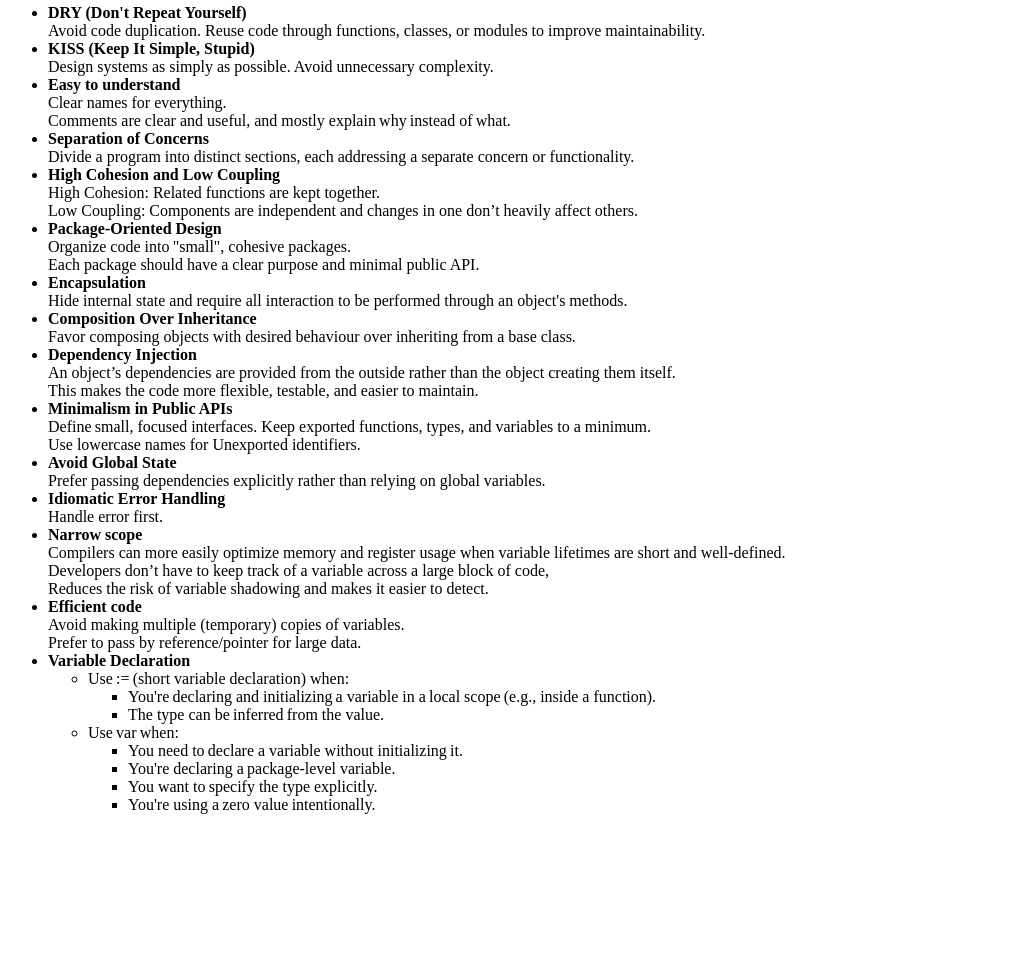
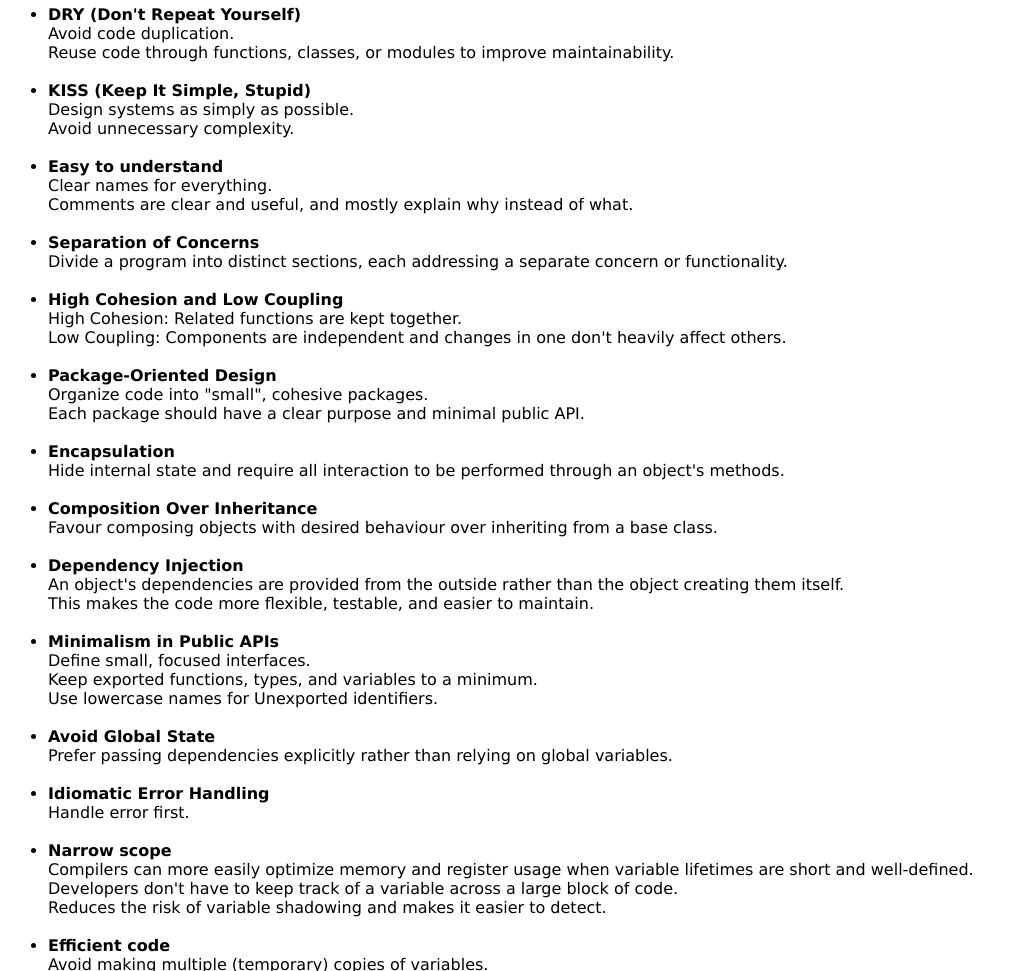
Before and after one commit to ckdcowster/ckdcowster.github.io, a plain HTML site: page designthoughts.html in a window 1280 px wide. Shown: the part 62-1033 px from the top of the page, without its empty margins (0-1027 px from the left). Before the commit the page ends 892 px from the top, so only its background shows below. Drawn offline with Linux system fonts and the light colour scheme.

Commit message:
format changes

```diff
--- a/designthoughts.html
+++ b/designthoughts.html
@@ -1,35 +1,100 @@
+<!DOCTYPE HTML PUBLIC "-//W3C//DTD HTML 4.0 Transitional//EN">
+<html>
+    <head><title>Design Thoughts</title></head>
+    <style>
+        body {
+            font-family: Verdana, sans-serif;
+            font-size:      12pt;
+       }
+    </style>
+    <body>
         <h1 id="design-thoughts">Design Thoughts</h1>
         <ul>
-<li><strong>DRY (Don&#39;t Repeat Yourself)</strong><br>Avoid code duplication.
-Reuse code through functions, classes, or modules to improve maintainability.</li>
-<li><strong>KISS (Keep It Simple, Stupid)</strong><br>Design systems as simply as possible.
-Avoid unnecessary complexity.</li>
-<li><strong>Easy to understand</strong><br>Clear names for everything.<br>Comments are clear and useful, and mostly explain why instead of what.  </li>
-<li><strong>Separation of Concerns</strong><br>Divide a program into distinct sections, each addressing a separate concern or functionality.</li>
-<li><strong>High Cohesion and Low Coupling</strong><br>High Cohesion: Related functions are kept together.<br>Low Coupling: Components are independent and changes in one don’t heavily affect others.  </li>
-<li><strong>Package-Oriented Design</strong><br>Organize code into &quot;small&quot;, cohesive packages.<br>Each package should have a clear purpose and minimal public API.</li>
-<li><strong>Encapsulation</strong><br>Hide internal state and require all interaction to be performed through an object&#39;s methods.</li>
-<li><strong>Composition Over Inheritance</strong><br>Favor composing objects with desired behaviour over inheriting from a base class.</li>
-<li><strong>Dependency Injection</strong><br>An object’s dependencies are provided from the outside rather than the object creating them itself.<br>This makes the code more flexible, testable, and easier to maintain.</li>
-<li><strong>Minimalism in Public APIs</strong><br>Define small, focused interfaces.
-Keep exported functions, types, and variables to a minimum.<br>Use lowercase names for Unexported identifiers.</li>
-<li><strong>Avoid Global State</strong><br>Prefer passing dependencies explicitly rather than relying on global variables.</li>
-<li><strong>Idiomatic Error Handling</strong><br>Handle error first.</li>
-<li><strong>Narrow scope</strong><br>Compilers can more easily optimize memory and register usage when variable lifetimes are short and well-defined.<br>Developers don’t have to keep track of a variable across a large block of code,<br>Reduces the risk of variable shadowing and makes it easier to detect.</li>
-<li><strong>Efficient code</strong><br>Avoid making multiple (temporary) copies of variables.<br>Prefer to pass by reference/pointer for large data.</li>
-<li><strong>Variable Declaration</strong>  <ul>
-<li>Use := (short variable declaration) when:<ul>
-<li>You&#39;re declaring and initializing a variable in a local scope (e.g., inside a function).  </li>
-<li>The type can be inferred from the value.  </li>
+            <li><b>DRY (Don't Repeat Yourself)</b><br>
+                Avoid code duplication.<br>
+                Reuse code through functions, classes, or modules to improve maintainability.<br>
+                <br>
+            </li>
+            <li><b>KISS (Keep It Simple, Stupid)</b><br>
+                Design systems as simply as possible.<br>
+                Avoid unnecessary complexity.<br>
+                <br>
+            </li>
+            <li><b>Easy to understand</b><br>
+                Clear names for everything.<br>
+                Comments are clear and useful, and mostly explain why instead of what.<br>
+                <br>
+            </li>
+            <li><b>Separation of Concerns</b><br>
+                Divide a program into distinct sections, each addressing a separate concern or functionality.<br>
+                <br>
+            </li>
+            <li><b>High Cohesion and Low Coupling</b><br>
+                High Cohesion: Related functions are kept together.<br>
+                Low Coupling: Components are independent and changes in one don't heavily affect others.<br>
+                <br>
+            </li>
+            <li><b>Package-Oriented Design</b><br>
+                Organize code into "small", cohesive packages.<br>
+                Each package should have a clear purpose and minimal public API.<br>
+                <br>
+            </li>
+            <li><b>Encapsulation</b><br>
+                Hide internal state and require all interaction to be performed through an object's methods.<br>
+                <br>
+            </li>
+            <li><b>Composition Over Inheritance</b><br>
+                Favour composing objects with desired behaviour over inheriting from a base class.<br>
+                <br>
+            </li>
+            <li><b>Dependency Injection</b><br>
+                An object's dependencies are provided from the outside rather than the object creating them itself.<br>
+                This makes the code more flexible, testable, and easier to maintain.<br>
+                <br>
+            </li>
+            <li><b>Minimalism in Public APIs</b><br>
+                Define small, focused interfaces.<br>
+                Keep exported functions, types, and variables to a minimum.<br>
+                Use lowercase names for Unexported identifiers.<br>
+                <br>
+            </li>
+            <li><b>Avoid Global State</b><br>
+                Prefer passing dependencies explicitly rather than relying on global variables.<br>
+                <br>
+            </li>
+            <li><b>Idiomatic Error Handling</b><br>
+                Handle error first.<br>
+                <br>
+            </li>
+            <li><b>Narrow scope</b><br>
+                Compilers can more easily optimize memory and register usage when variable lifetimes are short and well-defined.<br>
+                Developers don't have to keep track of a variable across a large block of code.<br>
+                Reduces the risk of variable shadowing and makes it easier to detect.<br>
+                <br>
+            </li>
+            <li><b>Efficient code</b><br>
+                Avoid making multiple (temporary) copies of variables.<br>
+                Prefer to pass by reference/pointer for large data.<br>
+                <br>
+            </li>
+            <li><b>Variable Declaration</b>
+                <ul>
+                    <li>Use := (short variable declaration) when:
+                        <ul>
+                            <li>You're declaring and initializing a variable in a local scope (e.g., inside a function).</li>
+                            <li>The type can be inferred from the value.</li>
                         </ul>
                     </li>
-<li>Use var when:  <ul>
-<li>You need to declare a variable without initializing it.  </li>
-<li>You&#39;re declaring a package-level variable.  </li>
-<li>You want to specify the type explicitly.  </li>
-<li>You&#39;re using a zero value intentionally.</li>
+                    <li>Use var when:
+                        <ul>
+                            <li>You need to declare a variable without initializing it.</li>
+                            <li>You're declaring a package-level variable.</li>
+                            <li>You want to specify the type explicitly.</li>
+                            <li>You're using a zero value intentionally.</li>
                         </ul>
                     </li>
                 </ul>
             </li>
         </ul>
+    </body>
+</html>
```
Lines whose indentation alone changed are shown as unchanged.
